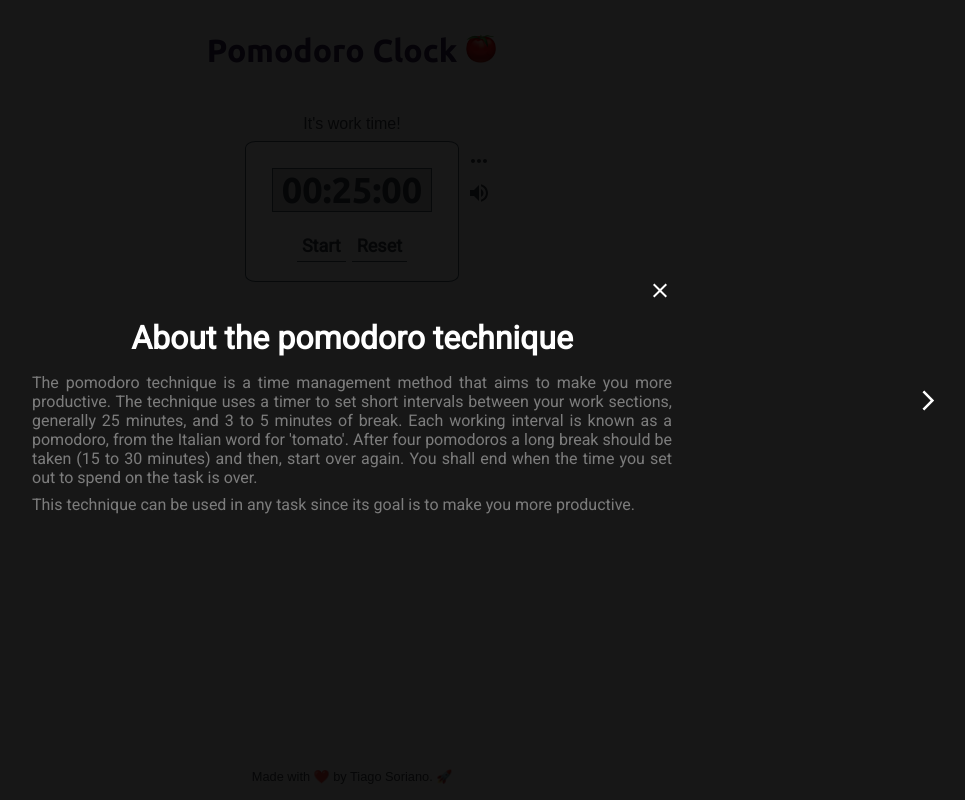
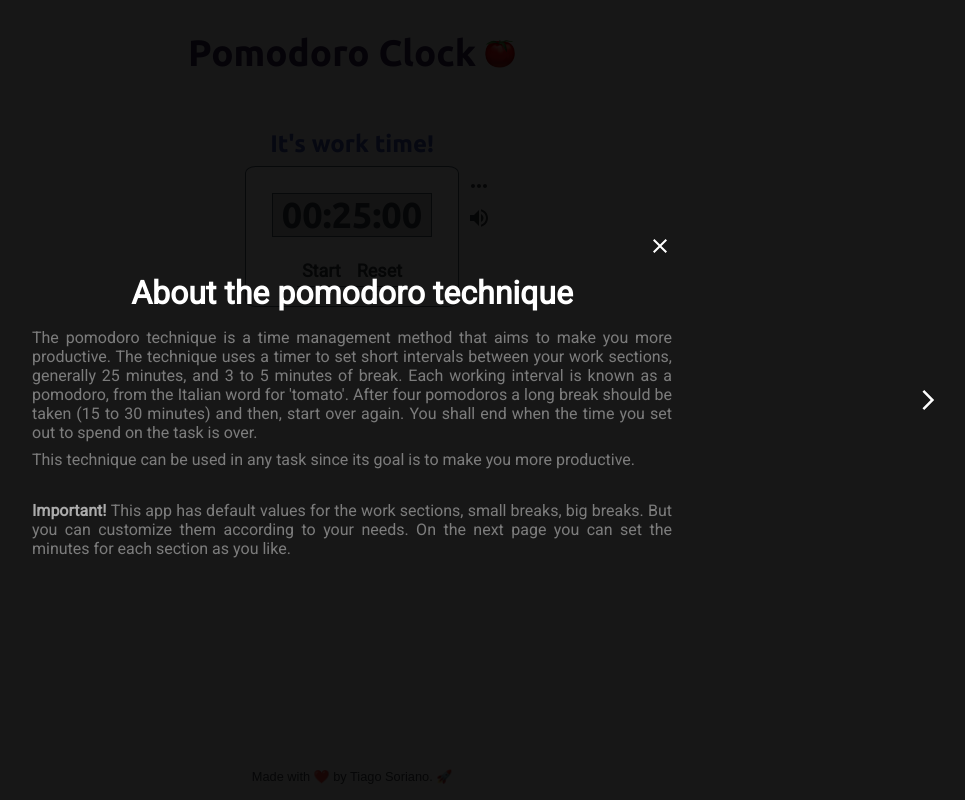
Before and after one commit to tiago-web/Pomodoro-Clock, a React (Create React App) app: page / in a window 1280 px wide. Shown: the whole page, without its empty margins (288-1253 px from the left). Built offline with nearby package versions, Linux system fonts and the light colour scheme.

Commit message:
Fix volume bar bug

```diff
--- a/src/components/Audio/Audio.js
+++ b/src/components/Audio/Audio.js
@@ -14,6 +14,7 @@ export const useAudio = () => {
 
 	useEffect(() => {
 		const audio = document.getElementById("audio");
+		audio.load();
 
 		isPlayingAudio ? audio.play() : audio.pause();
 	}, [isPlayingAudio]);
--- a/src/components/Header/index.js
+++ b/src/components/Header/index.js
@@ -10,7 +10,7 @@ const Header = ({ intervalStatus }) => {
 
 				<img src="./images/tomato.png" alt="tomato-icon" />
 			</header>
-			<p>{intervalStatus}</p>
+			<h2>{intervalStatus}</h2>
 		</div>
 	);
 };
--- a/src/components/Header/styles.css
+++ b/src/components/Header/styles.css
@@ -6,13 +6,14 @@
 
 #header h1 {
 	color: var(--title-color);
-	font-size: 2rem;
+	font-size: 2.3rem;
 }
 
 #header img {
 	margin-left: 8px;
 	width: 32px;
 	height: 32px;
+	align-self: center;
 }
 
 @media only screen and (max-width: 500px) {
@@ -23,6 +24,8 @@
 	}
 }
 
-#header p {
-	margin-top: 46px;
+#header h2 {
+	margin-top: 56px;
+	color: #3f51b5;
+	font-size: 1.5rem;
 }
--- a/src/components/Modal/AboutModal/index.js
+++ b/src/components/Modal/AboutModal/index.js
@@ -75,6 +75,12 @@ const AboutModal = ({ modalsController, setModalsController }) => {
 							This technique can be used in any task since its goal is to make
 							you more productive.
 						</p>
+						<p className="extra-note">
+							<strong>Important! </strong> This app has default values for the
+							work sections, small breaks, big breaks. But you can customize
+							them according to your needs. On the next page you can set the
+							minutes for each section as you like.
+						</p>
 					</div>
 				</div>
 				<div className="modal-next-page-icon">
--- a/src/components/Modal/AboutModal/styles.css
+++ b/src/components/Modal/AboutModal/styles.css
@@ -81,3 +81,11 @@
 .about-modal .invisible-div {
 	width: 10%;
 }
+
+.about-modal .extra-note {
+	margin-top: 32px;
+}
+
+.about-modal .extra-note strong {
+	color: #acacac;
+}
--- a/src/components/Modal/IntervalsModal/index.js
+++ b/src/components/Modal/IntervalsModal/index.js
@@ -52,6 +52,10 @@ const IntervalsModal = ({
 	]);
 
 	const [confirmSubmition, setConfirmSubmition] = useState(false);
+
+	useEffect(() => {
+		setConfirmSubmition(false);
+	}, [modalsController]);
 
 	useEffect(() => {
 		window.addEventListener("keydown", ({ key }) => {
@@ -119,7 +123,7 @@ const IntervalsModal = ({
 		}
 
 		if (!error) {
-			setConfirmSubmition(prevState => !prevState);
+			setConfirmSubmition(true);
 
 			setIntervals(defaultTimes => ({
 				...defaultTimes,
--- a/src/components/Settings/Volume/index.js
+++ b/src/components/Settings/Volume/index.js
@@ -1,10 +1,12 @@
 import React, { useState } from "react";
+import { useAudio } from "../../Audio/Audio";
+
 import VolumeUpIcon from "@material-ui/icons/VolumeUp";
 import VolumeDownIcon from "@material-ui/icons/VolumeDown";
 import VolumeOffIcon from "@material-ui/icons/VolumeOff";
+
 import Slider from "@material-ui/core/Slider";
-
-import { useAudio } from "../../Audio/Audio";
+import ClickAwayListener from "@material-ui/core/ClickAwayListener";
 
 import "./styles.css";
 
@@ -51,6 +53,7 @@ export default () => {
 	};
 
 	return (
+		<ClickAwayListener onClickAway={() => setMouseOver(false)}>
 			<div className="volume-control" onMouseLeave={() => setMouseOver(false)}>
 				{handleIconDisplay()}
 				<Slider
@@ -62,5 +65,6 @@ export default () => {
 					style={{ display: mouseOver ? "" : "none" }}
 				/>
 			</div>
+		</ClickAwayListener>
 	);
 };
--- a/src/components/Snackbar/index.js
+++ b/src/components/Snackbar/index.js
@@ -15,7 +15,9 @@ export default ({ confirmSubmition }) => {
 	const [open, setOpen] = useState(false);
 
 	useEffect(() => {
-		setOpen(true);
+		if (confirmSubmition) {
+			setOpen(true);
+		}
 	}, [confirmSubmition]);
 
 	const handleClose = (event, reason) => {
```
Lines whose indentation alone changed are shown as unchanged.
